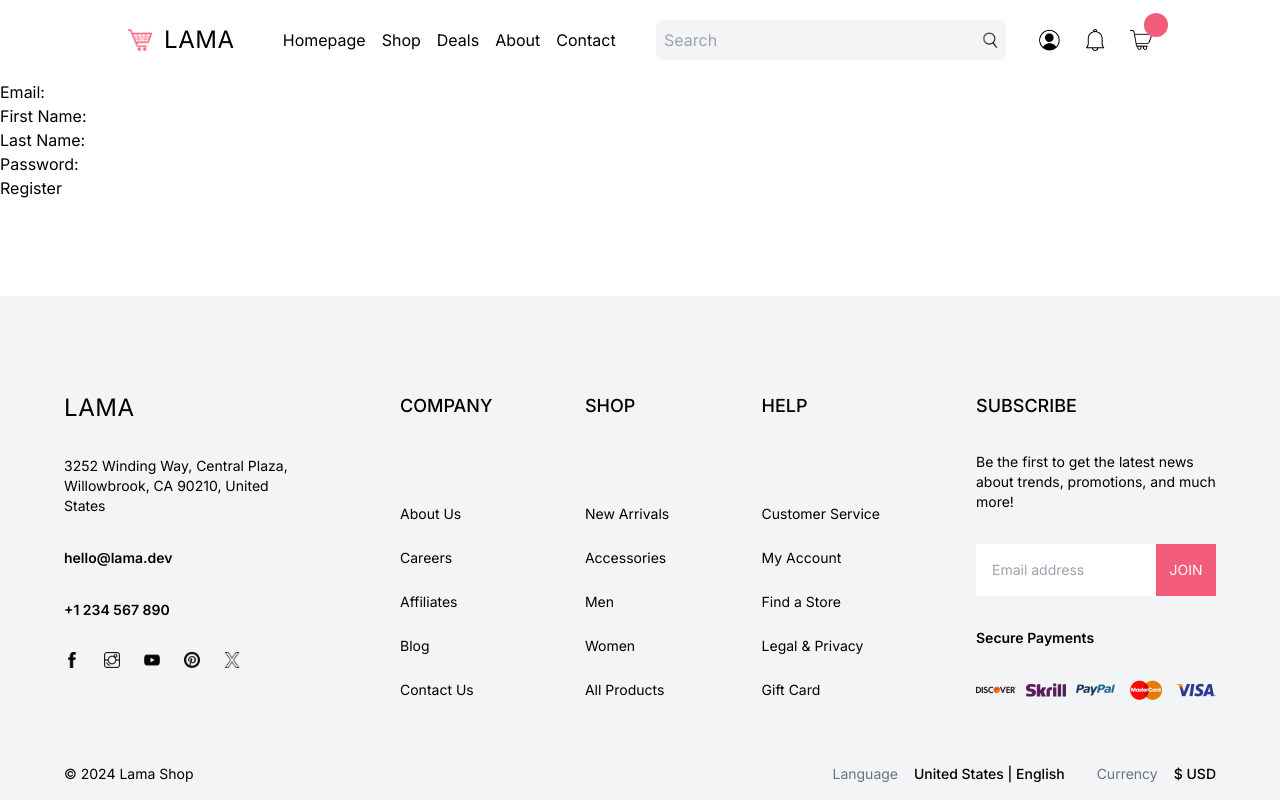
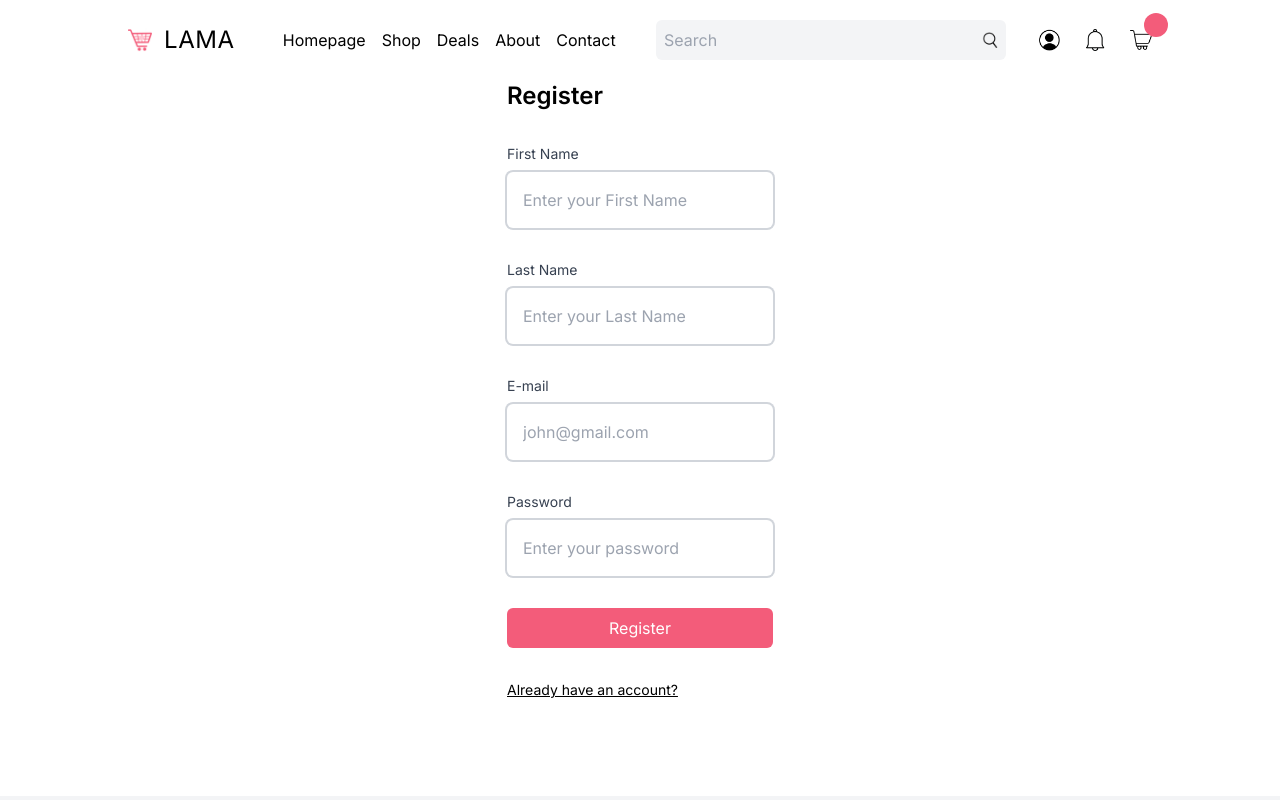
Before and after one commit to hasnainAli22/fullstack-ecom, a Next.js app in the folder frontend/: page /register in a window 1280 px wide. Shown: the top 800 px of the page. Built offline with nearby package versions, Linux system fonts and the light colour scheme.

Commit message:
login and register views set

```diff
--- a/frontend/src/app/[id]/page.tsx
+++ b/frontend/src/app/[id]/page.tsx
@@ -1,7 +1,7 @@
 //import Reviews from '@/components/Reviews'
 import { notFound } from 'next/navigation'
 import Add from '@/components/Add'
-import { fetchProductById, Product } from '@/lib/api'
+import { fetchProductsById, Product } from '@/lib/api'
 import Image from 'next/image'
 import { Suspense } from 'react'
 
@@ -12,7 +12,7 @@ const SinglePage = async ({ params }: { params: { id: number } }) => {
     return <div className="ml-14">Invalid Product ID</div>
   }
 
-  const product = await fetchProductById(productId)
+  const product = await fetchProductsById(productId)
 
   if (!product) {
     notFound()
--- a/frontend/src/app/login/page.tsx
+++ b/frontend/src/app/login/page.tsx
@@ -1,47 +1,94 @@
-"use client"
+'use client'
 
-import { useState } from 'react';
-import { useAuth } from '@/context/authContext';
-import { useRouter } from 'next/navigation';
+import { useState, useEffect } from 'react'
+import { useAuth } from '@/context/authContext'
+import { useRouter } from 'next/navigation'
 
 const Login = () => {
-    const [email, setEmail] = useState('');
-    const [password, setPassword] = useState('');
-    const { login } = useAuth();
+  const [email, setEmail] = useState('')
+  const [password, setPassword] = useState('')
+  const { login, user } = useAuth()
   const router = useRouter()
 
+  const [error, setError] = useState('')
+  const [isLoading, setIsLoading] = useState(false)
+  const [isRedirecting, setIsRedirecting] = useState(false)
+  const [message, setMessage] = useState('')
+
+  useEffect(() => {
+    if (user) {
+      setError('Already logged in. Loggout first to login as an other user.')
+      setIsRedirecting(true)
+      setTimeout(() => {
+        router.push('/')
+      }, 3000)
+    }
+  }, [user, router])
+
   const handleSubmit = async (e: React.FormEvent) => {
-        e.preventDefault();
+    e.preventDefault()
+    setIsLoading(true)
+    setError('')
+
     try {
-            await login({ email, password });
+      await login({ email, password })
+      setMessage('Sucessful! you are being redirected.')
       // Redirect to the other page
-            router.push('/');
+      router.push('/')
     } catch (error) {
-            console.error(error);
+      setError(`${error}`)
+    } finally {
+      setIsLoading(false)
     }
-    };
-
+  }
   return (
-        <form onSubmit={handleSubmit}>
-            <div>
-                <label>Email:</label>
+    <div className="h-[calc(100vh-80px)] px-4 md:px-8 lg:px-16 xl:px-32 2xl:px-64 flex items-center justify-center">
+      <form className="flex flex-col gap-8" onSubmit={handleSubmit}>
+        <h1 className="text-2xl font-semibold">Login</h1>
+        {message && <div className="text-green-600 text-sm">{message}</div>}
+        <div className="flex flex-col gap-2">
+          <label className="text-sm text-gray-700">E-mail</label>
           <input
             type="email"
-                    value={email}
+            name="email"
+            placeholder="john@gmail.com"
+            className="ring-2 ring-gray-300 rounded-md p-4"
             onChange={(e) => setEmail(e.target.value)}
           />
         </div>
-            <div>
-                <label>Password:</label>
+        <div className="flex flex-col gap-2">
+          <label className="text-sm text-gray-700">Password</label>
           <input
             type="password"
-                    value={password}
+            name="password"
+            placeholder="Enter your password"
+            className="ring-2 ring-gray-300 rounded-md p-4"
             onChange={(e) => setPassword(e.target.value)}
           />
         </div>
-            <button type="submit">Login</button>
+        <div className="text-sm underline cursor-pointer" onClick={() => {}}>
+          Forgot Password?
+        </div>
+        <button
+          className="bg-lama text-white p-2 rounded-md disabled:bg-pink-200 disabled:cursor-not-allowed"
+          disabled={isLoading || isRedirecting}
+        >
+          {isRedirecting
+            ? 'Redirecting...'
+            : isLoading
+            ? 'Loading...'
+            : 'Login'}
+        </button>
+        {error && <div className="text-red-600">{error}</div>}
+        <div
+          className="text-sm underline cursor-pointer"
+          onClick={() => router.push('/register')}
+        >
+          {"Don't"} have an account?
+        </div>
       </form>
-    );
-};
+    </div>
+  )
+}
 
-export default Login;
+export default Login
--- a/frontend/src/app/page.tsx
+++ b/frontend/src/app/page.tsx
@@ -14,7 +14,7 @@ const HomePage = async () => {
         <h1 className="text-2xl">Featured Products</h1>
         <Suspense fallback={<Skeleton />}>
           <ProductList
-            categoryId={process.env.FEATURED_PRODUCTS_FEATURED_CATEGORY_ID!}
+            categoryId={process.env.FEATURED_PRODUCTS_FEATURED_CATEGORY_ID!} //TODO: fix this
             limit={4}
           />
         </Suspense>
--- a/frontend/src/app/register/page.tsx
+++ b/frontend/src/app/register/page.tsx
@@ -1,72 +1,148 @@
-"use client"
-import { useState } from 'react';
-import { useRouter} from 'next/navigation';
+'use client'
+import { useState } from 'react'
+import { useRouter } from 'next/navigation'
 
-import { useAuth } from '@/context/authContext';
+import { useAuth } from '@/context/authContext'
 
 const Register = () => {
-    const [email, setEmail] = useState('');
-    const [password, setPassword] = useState('');
+  const [email, setEmail] = useState('')
+  const [password, setPassword] = useState('')
   const [first_name, setFirstName] = useState('')
   const [last_name, setLastName] = useState('')
-    const { register } = useAuth();
+  const { register, user } = useAuth()
 
-    const router = useRouter();
+  const router = useRouter()
+
+  const [error, setError] = useState('')
+  const [isLoading, setIsLoading] = useState(false)
+  const [message, setMessage] = useState('')
+
+  if (user) {
+    setError('Already Logged In!')
+  }
 
   const handleSubmit = async (e: React.FormEvent) => {
-        e.preventDefault();
+    e.preventDefault()
+    setError('')
+    setIsLoading(true)
+
     try {
       const data = {
         email,
         password1: password,
         password2: password,
         first_name,
-                last_name
+        last_name,
       }
-            await register(data);
-            router.push(`/verify-email?email=${email}`);
+      await register(data)
+      setMessage('Sucess, redirecting to verfiy email.')
+      router.push(`/verify-email?email=${email}`)
     } catch (error) {
-            console.error(error);
+      setError(`${error}`)
+    } finally {
+      setIsLoading(false)
     }
-    };
+  }
 
   return (
-        <form onSubmit={handleSubmit}>
-            <div>
-                <label>Email:</label>
+    <div className=" px-4 md:px-8 lg:px-16 xl:px-32 2xl:px-64 flex items-center justify-center">
+      <form className="flex flex-col gap-8" onSubmit={handleSubmit}>
+        <h1 className="text-2xl font-semibold">Register</h1>
+        <div className="flex flex-col gap-2">
+          <label className="text-sm text-gray-700">First Name</label>
+          <input
+            type="text"
+            name="first_name"
+            placeholder="Enter your First Name"
+            className="ring-2 ring-gray-300 rounded-md p-4"
+            onChange={(e) => setFirstName(e.target.value)}
+          />
+        </div>
+        <div className="flex flex-col gap-2">
+          <label className="text-sm text-gray-700">Last Name</label>
+          <input
+            type="text"
+            name="last_name"
+            placeholder="Enter your Last Name"
+            className="ring-2 ring-gray-300 rounded-md p-4"
+            onChange={(e) => setLastName(e.target.value)}
+          />
+        </div>
+        <div className="flex flex-col gap-2">
+          <label className="text-sm text-gray-700">E-mail</label>
           <input
             type="email"
-                    value={email}
+            name="email"
+            placeholder="john@gmail.com"
+            className="ring-2 ring-gray-300 rounded-md p-4"
             onChange={(e) => setEmail(e.target.value)}
           />
         </div>
-            <div>
-                <label>First Name:</label>
-                <input
-                    type="text"
-                    value={first_name}
-                    onChange={(e) => setFirstName(e.target.value)}
-                />
-            </div>
-            <div>
-                <label>Last Name:</label>
-                <input
-                    type="text"
-                    value={last_name}
-                    onChange={(e) => setLastName(e.target.value)}
-                />
-            </div>
-            <div>
-                <label>Password:</label>
+        <div className="flex flex-col gap-2">
+          <label className="text-sm text-gray-700">Password</label>
           <input
             type="password"
-                    value={password}
+            name="password"
+            placeholder="Enter your password"
+            className="ring-2 ring-gray-300 rounded-md p-4"
             onChange={(e) => setPassword(e.target.value)}
           />
         </div>
-            <button type="submit">Register</button>
+        <button
+          className="bg-lama text-white p-2 rounded-md disabled:bg-pink-200 disabled:cursor-not-allowed"
+          disabled={isLoading}
+        >
+          {isLoading ? 'Loading...' : 'Register'}
+        </button>
+        {error && <div className="text-red-600">{error}</div>}
+        <div
+          className="text-sm underline cursor-pointer"
+          onClick={() => router.push('/login')}
+        >
+          Already have an account?
+        </div>
+        {message && <div className="text-green-600 text-sm">{message}</div>}
       </form>
-    );
-};
+    </div>
+  )
 
-export default Register;
+  // return (
+  //     <form onSubmit={handleSubmit}>
+  //         <div>
+  //             <label>Email:</label>
+  //             <input
+  //                 type="email"
+  //                 value={email}
+  //                 onChange={(e) => setEmail(e.target.value)}
+  //             />
+  //         </div>
+  //         <div>
+  //             <label>First Name:</label>
+  //             <input
+  //                 type="text"
+  //                 value={first_name}
+  //                 onChange={(e) => setFirstName(e.target.value)}
+  //             />
+  //         </div>
+  //         <div>
+  //             <label>Last Name:</label>
+  //             <input
+  //                 type="text"
+  //                 value={last_name}
+  //                 onChange={(e) => setLastName(e.target.value)}
+  //             />
+  //         </div>
+  //         <div>
+  //             <label>Password:</label>
+  //             <input
+  //                 type="password"
+  //                 value={password}
+  //                 onChange={(e) => setPassword(e.target.value)}
+  //             />
+  //         </div>
+  //         <button type="submit">Register</button>
+  //     </form>
+  // );
+}
+
+export default Register
```
Also changed, not shown: frontend/src/components/Slider.tsx (+31 -31 lines). Lines whose indentation alone changed are shown as unchanged.
